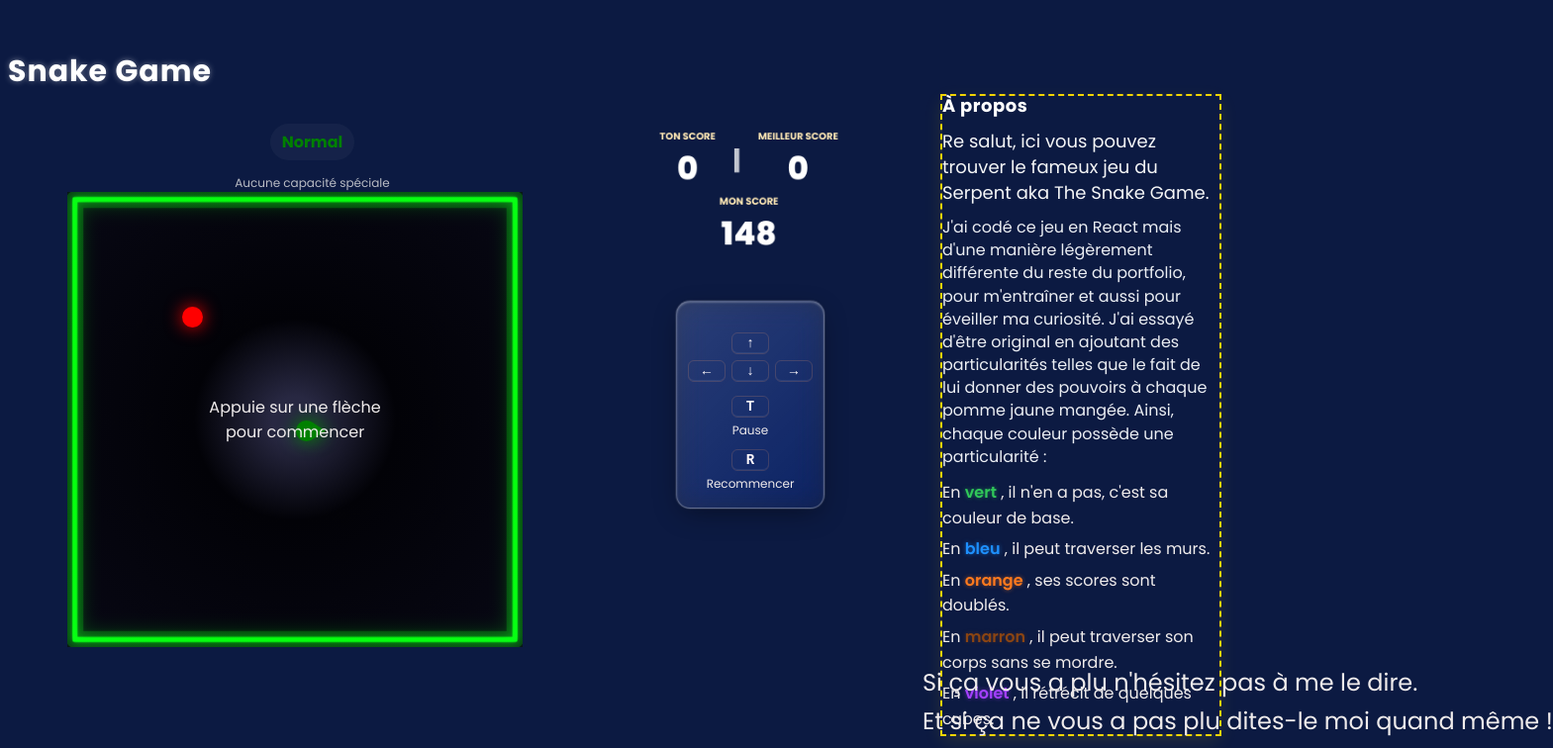
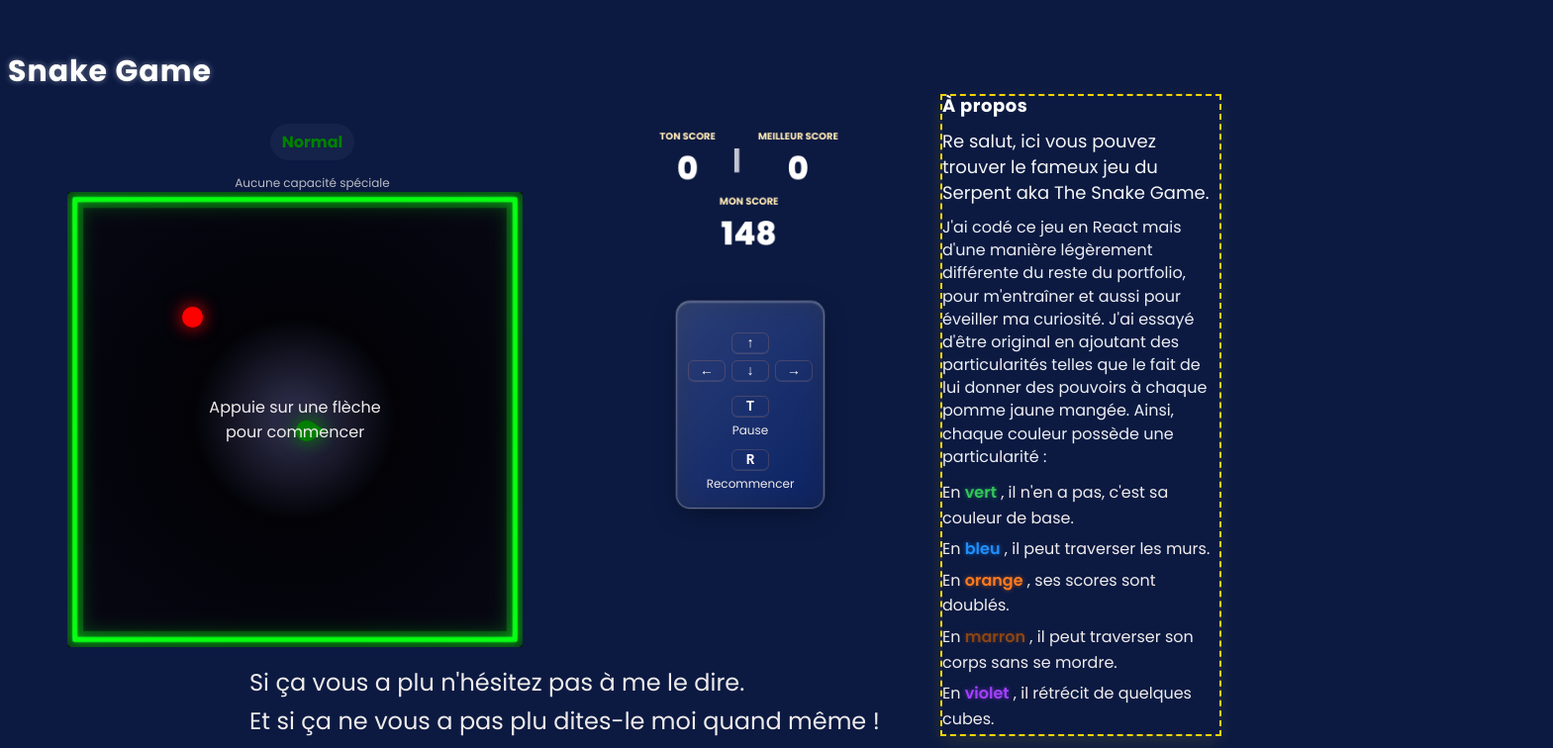
Before and after one commit to Walie-Matthieu/snake-game, a Next.js app: page / in a window 1280 px wide. Shown: the top 756 px of the page at 99% size, 1569 px wide, since content can reach past the window. Built offline with nearby package versions, Linux system fonts and the light colour scheme.

Commit message:
responsive lastParagraph

```diff
--- a/app/page.module.css
+++ b/app/page.module.css
@@ -153,7 +153,14 @@
     --title-offset-x: -50px;
   }
   .asideRight { --aside-offset-x: 80px; }
-  .lastParagraph { --last-offset-x: -20px; --last-offset-y: 30px; }
+  .lastParagraph {
+    /* force une nouvelle ligne et largeur pleine pour éviter le “collage” à droite */
+    flex: 1 1 100%;
+    align-self: stretch;
+    max-width: 100%;
+    --last-offset-x: -10px;
+    --last-offset-y: 30px;
+  }
 }
 
 /* Écran PC moyen (1441px - 1920px) */
@@ -511,7 +518,14 @@
     --title-offset-x: -50px;
   }
   .asideRight { --aside-offset-x: 80px; }
-  .lastParagraph { --last-offset-x: -20px; --last-offset-y: 30px; }
+  .lastParagraph {
+    /* force une nouvelle ligne et largeur pleine pour éviter le “collage” à droite */
+    flex: 1 1 100%;
+    align-self: stretch;
+    max-width: 100%;
+    --last-offset-x: -700px;
+    --last-offset-y: 30px;
+  }
 }
 
 /* Desktop moyen (1441px - 1920px) */
```
